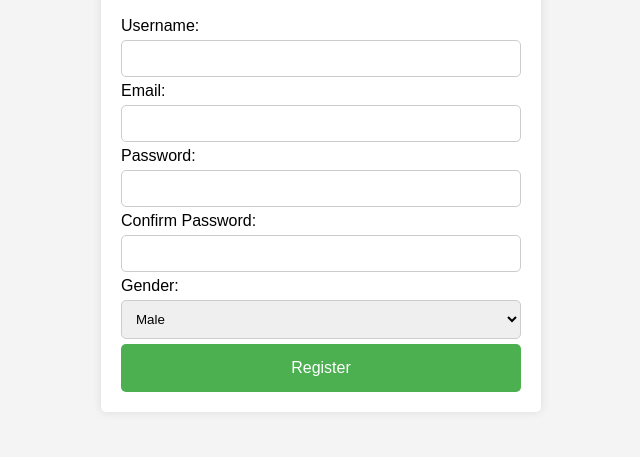
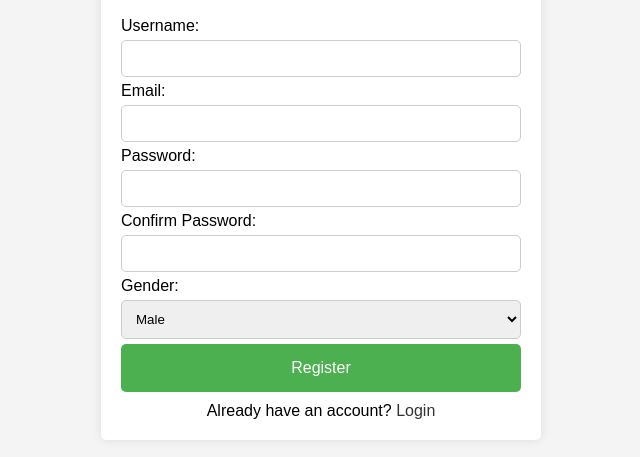
Before and after one commit to DivyeshVasoya/canINte, a plain HTML site: page index.html in a window 1280 px wide. Shown: the part 99-556 px from the top of the page, without its empty margins (319-959 px from the left). Drawn offline with Linux system fonts and the light colour scheme.

Commit message:
Update index.html

```diff
--- a/index.html
+++ b/index.html
@@ -42,6 +42,17 @@
         input[type="submit"]:hover {
             background-color: #45a049;
         }
+         .login-link {
+            text-align: center;
+            margin-top: 10px;
+        }
+        .login-link a {
+            color: #333;
+            text-decoration: none;
+        }
+        .login-link a:hover {
+            text-decoration: underline;
+        }
     </style>
 </head>
 <body>
@@ -68,6 +79,9 @@
     </select>
 
     <input type="submit" value="Register">
+     <div class="login-link">
+        Already have an account? <a href="/canINte/login.html">Login</a>
+    </div>
 </form>
 
 <script>
```
